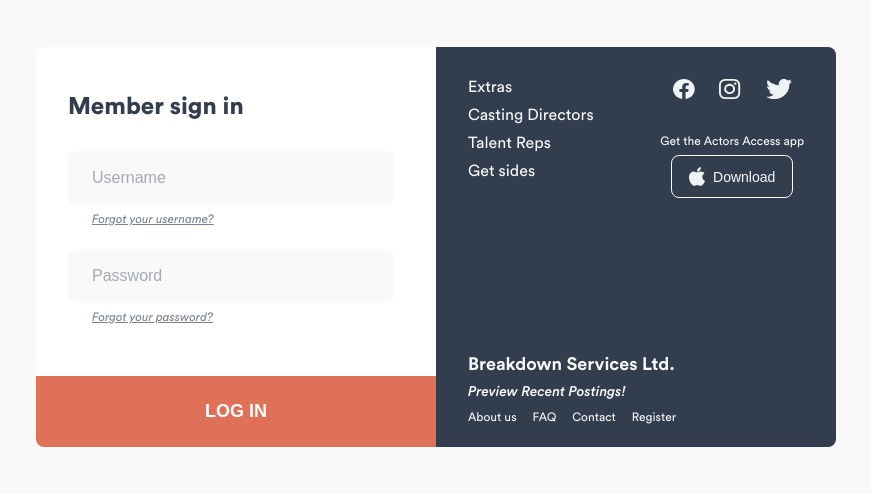
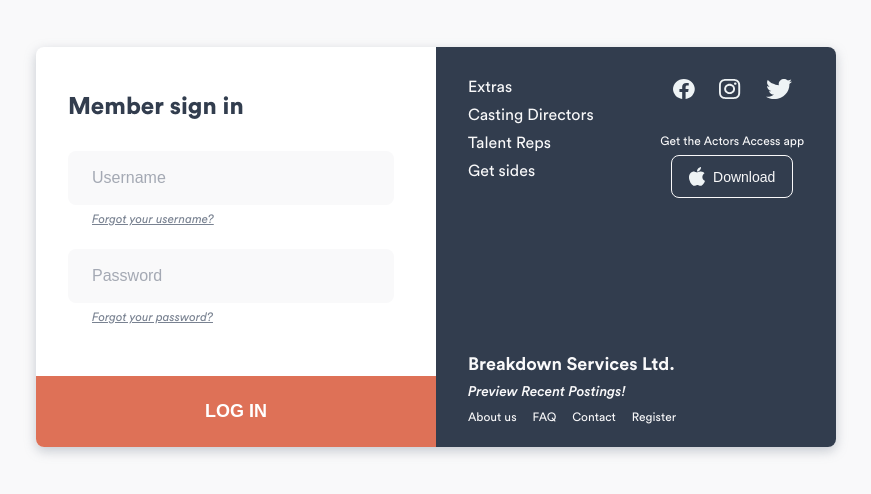
Before and after one commit to Zachcos/ActorsAccessRedesign, a Next.js app: page / in a window 1280 px wide. Shown: the part 157-651 px from the top of the page, without its empty margins (204-1075 px from the left). Built offline with nearby package versions, Linux system fonts and the light colour scheme.

Commit message:
Add box-shadow to login card

```diff
--- a/pages/index.tsx
+++ b/pages/index.tsx
@@ -22,6 +22,7 @@ const LoginCard = styled.div`
   background-color: ${colors.white};
   border-radius: 8px;
   display: flex;
+  box-shadow: 0 4px 12px rgba(121, 130, 145, 0.4);
   height: 400px;
   margin-bottom: 48px;
   width: 800px;
@@ -49,7 +50,6 @@ const Login = styled.div`
         margin-bottom: 8px;
         padding-left: 24px;
         width: 300px;
-        /* width: 336px; */
         &::placeholder {
           color: rgba(79, 90, 109, 0.5);
         }
```
